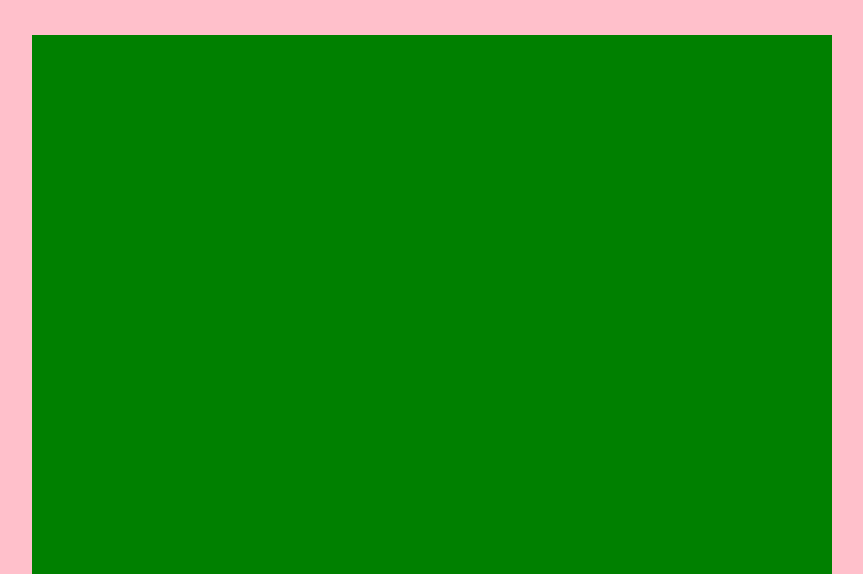
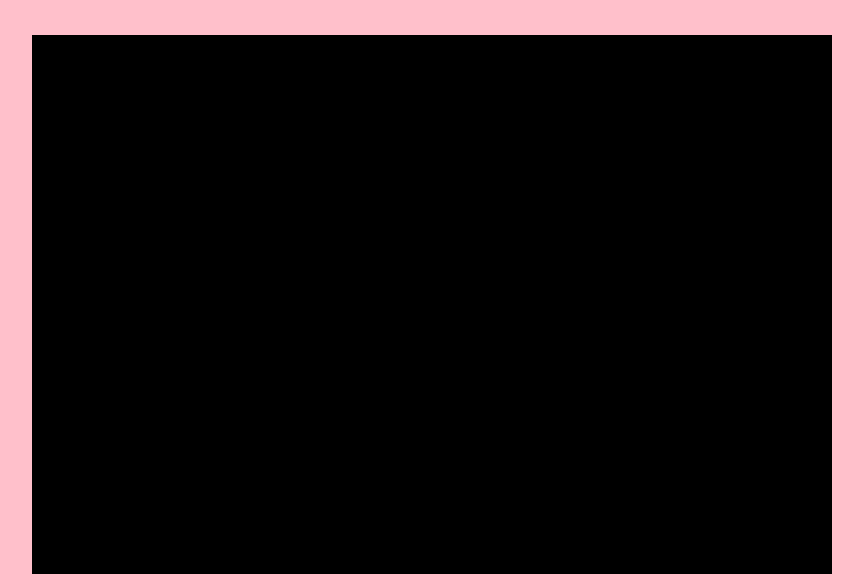
Before and after one commit to Jorritvans/2D-Bouncy-Ball-Game, a plain HTML site: page index.html in a window 1280 px wide. Shown: the part 226-800 px from the top of the page, without its empty margins (208-1071 px from the left). Drawn offline with Linux system fonts and the light colour scheme; a web font is replaced by a local one.

Commit message:
adding the canvas setup, ball variables found on google and paddle movement variables which were all taken fron w3schools.

```diff
--- a/assets/css/style.css
+++ b/assets/css/style.css
@@ -5,7 +5,7 @@ body {
 }
 
 #mycanvas {
-    background-color: green;
+    background-color: black;
     padding-left: 0;
     padding-right: 0;
     margin-left: auto;
--- a/assets/js/script.js
+++ b/assets/js/script.js
@@ -1 +1,20 @@
-console.log("Connected!")
+/**
+ *Canvas and Context setup
+ */
+var canvas = document.getElementById("gamecanvas");
+var ctx = canvas.getContext("2d");
+ctx.canvas.width = window.innerWidth - 30;
+ctx.canvas.height = window.innerHeight - 50;
+
+/**Ball variables */
+var ballRadius = 10;
+var x = canvas.width / 2;
+var y = canvas.height - 90;
+var dx = 2;
+var dy = -2;
+var offsetBottom = 30;
+
+/**Paddle & movement variable variables*/
+var rightPressed = false;
+var leftPressed = false;
+var PADDLE_VARS = { height: 10, width: 65, x: (canvas.width - 65) / 2 };
```
